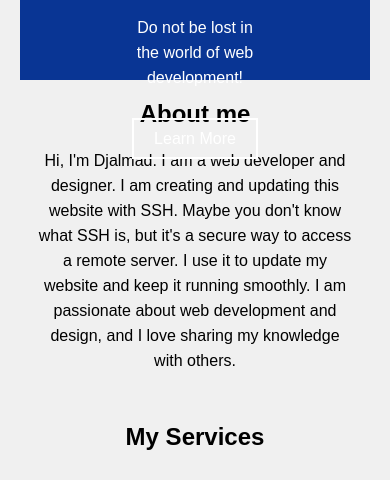
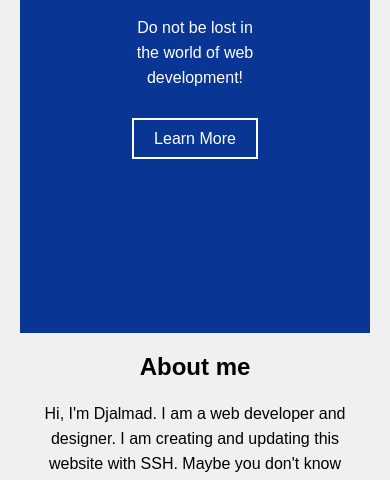
Before and after one commit to djalma-clound/fterminal, a website: page public/index.html in a window 390 px wide. Shown: the part 301-781 px from the top of the page. Drawn offline with Linux system fonts and the light colour scheme.

Commit message:
fixing the hero sectio

```diff
--- a/public/style.css
+++ b/public/style.css
@@ -53,7 +53,7 @@ header label {
     position: relative;
     margin: 20px;
     text-align: center;
-    height: 70vh;
+    height: 50vh;
     padding:30px 50px;
     background-color: rgb(9, 53, 148);
     color: white;
@@ -170,7 +170,7 @@ line-height: 25px;
      z-index: 1;
     }
     #hero{
-        height: 30vh;
+        height: 60vh;
     }
    /* #hero h1 {
     transform: translateX(-100%);
```
